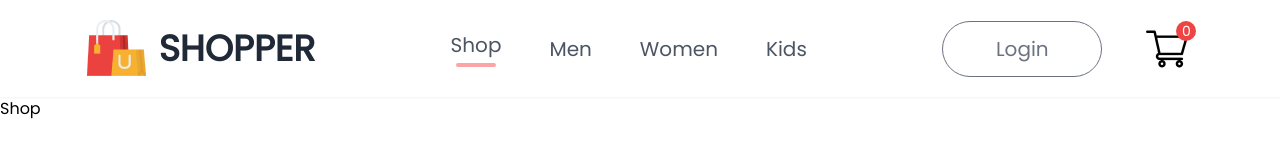
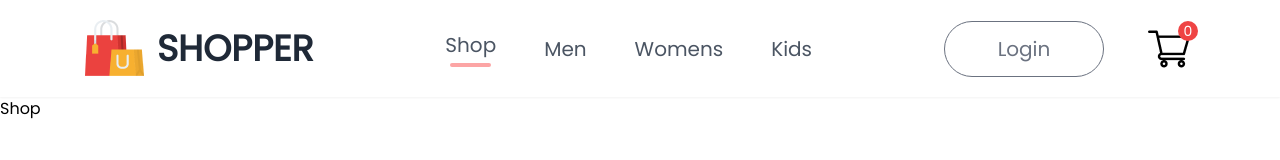
Before and after one commit to sarah4594/react-practice, a React (Vite) app: page / in a window 1280 px wide. Shown: the top 160 px of the page. Built offline with nearby package versions, Linux system fonts and the light colour scheme.

Commit message:
Add Links to navbar

```diff
--- a/src/Components/Navbar/Navbar.tsx
+++ b/src/Components/Navbar/Navbar.tsx
@@ -1,6 +1,7 @@
 import React, { useState } from "react";
 import logo from "../Assets/logo.png";
 import cart_icon from "../Assets/cart_icon.png";
+import { Link } from "react-router-dom";
 
 const Navbar = () => {
 	const [menu, setMenu] = useState("shop");
@@ -18,7 +19,7 @@ const Navbar = () => {
 					}}
 					className="flex flex-col items-center justify-center gap-1 cursor-pointer"
 				>
-					Shop
+					<Link to="/">Shop</Link>
 					{menu === "shop" ? (
 						<hr className="border-none w-4/5 h-1 rounded-lg bg-red-300" />
 					) : (
@@ -31,7 +32,7 @@ const Navbar = () => {
 					}}
 					className="flex flex-col items-center justify-center gap-1 cursor-pointer"
 				>
-					Men
+					<Link to="/mens">Men</Link>
 					{menu === "mens" ? (
 						<hr className="border-none w-4/5 h-1 rounded-lg bg-red-300" />
 					) : (
@@ -44,7 +45,7 @@ const Navbar = () => {
 					}}
 					className="flex flex-col items-center justify-center gap-1 cursor-pointer"
 				>
-					Women
+					<Link to="/womens">Womens</Link>
 					{menu === "womens" ? (
 						<hr className="border-none w-4/5 h-1 rounded-lg bg-red-300" />
 					) : (
@@ -57,7 +58,7 @@ const Navbar = () => {
 					}}
 					className="flex flex-col items-center justify-center gap-1 cursor-pointer"
 				>
-					Kids
+					<Link to="/kids">Kids</Link>
 					{menu === "kids" ? (
 						<hr className="border-none w-4/5 h-1 rounded-lg bg-red-300" />
 					) : (
@@ -67,9 +68,11 @@ const Navbar = () => {
 			</ul>
 			<div className="flex items-center gap-11 ">
 				<button className="w-40 h-14 outline-none border border-gray-500 rounded-full text-gray-500 text-xl bg-white cursor-pointer active:bg-gray-100">
-					Login
+					<Link to="/login">Login</Link>
 				</button>
-				<img src={cart_icon} alt="cart" />
+				<Link to="/cart">
+					<img src={cart_icon} alt="cart" />
+				</Link>
 				<div className="w-5 h-5 flex justify-center items-center -mt-9 -ml-14 rounded-xl text-sm bg-red-500 text-white">
 					0
 				</div>
```
